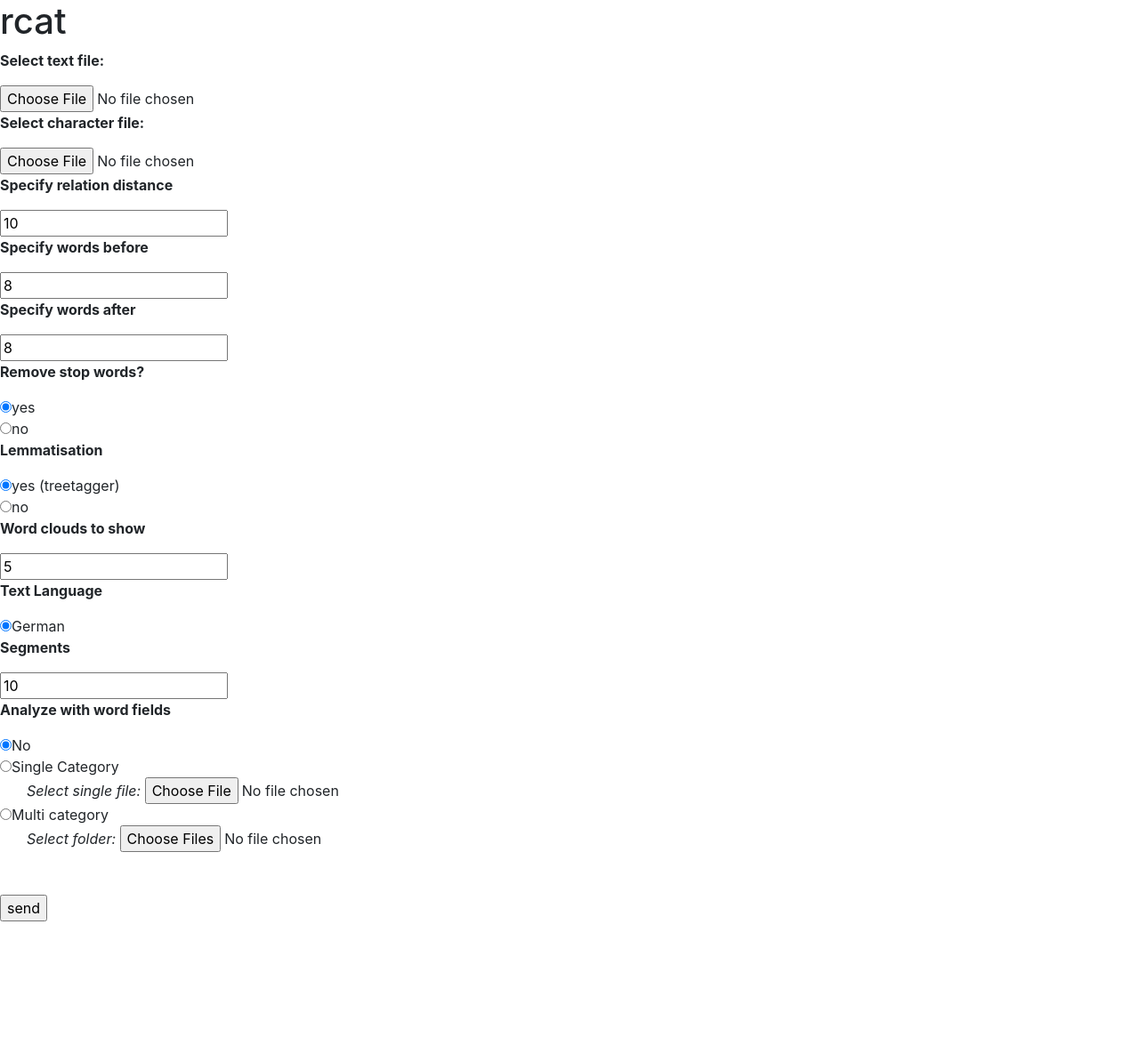
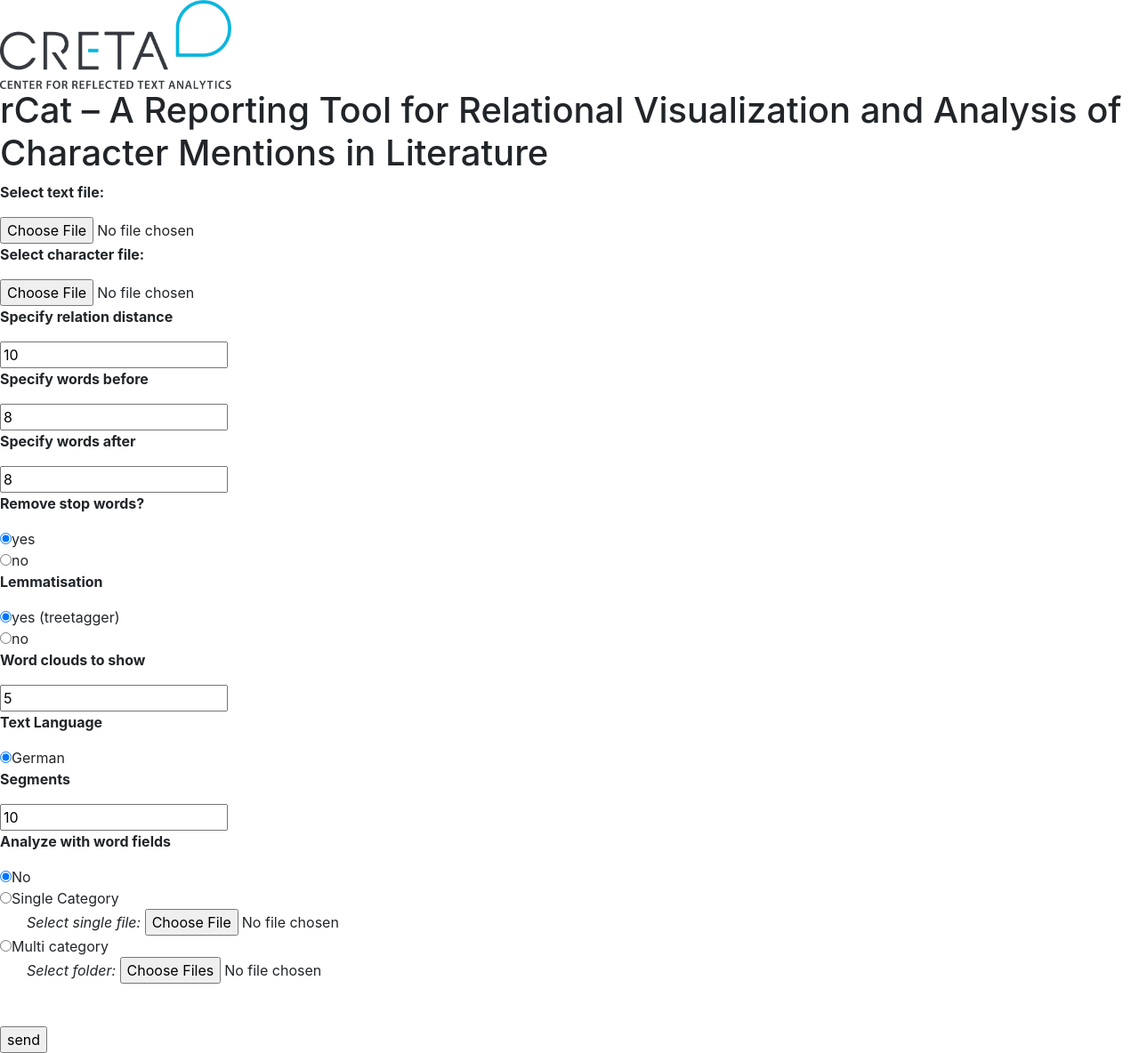
Before and after one commit to kimikadze/web-rcat, a Flask app: page / in a window 1280 px wide. Shown: the whole page at 89% size. Before the commit the page ends 1036 px from the top, so only its background shows below. Run offline with Flask 2, Linux system fonts and the light colour scheme; parts of the project's set-up code (start-up, migrations or seed data) failed here and were passed over; some libraries are stand-ins or nearby versions.

Commit message:
title and creta pic

```diff
--- a/flask_app/templates/rcat.html
+++ b/flask_app/templates/rcat.html
@@ -4,13 +4,15 @@
     <head>
         <title>rCat</title>
        <link rel="stylesheet" media="screen" href ="static/bootstrap.min.css">
-       <link rel="stylesheet" href="static/bootstrap-theme.min.css">
+       <!--<link rel="stylesheet" href="static/bootstrap-theme.min.css">-->
+        <link rel="stylesheet" type="text/css" href="rcat_stylesheet.css">
        <meta name="viewport" content = "width=device-width, initial-scale=1.0">
 
     </head>
     <body>
 
-<h1>rcat</h1>
+<img src="../graphics/Logo_creta.jpg" alt="right" width=260pt" height="100pt">
+<h1>rCat – A Reporting Tool for Relational Visualization and Analysis of Character Mentions in Literature</h1>
 <form id="upload", action="{{ url_for('upload') }}" method="POST" enctype="multipart/form-data">
 
 
--- a/flask_app/templates/rcat_done.html
+++ b/flask_app/templates/rcat_done.html
@@ -18,7 +18,7 @@
     <div class="container", align="left">
     <!-- <a href="../rcat_app/relations.pdf" target="blank"> -->
         <a href="/return-file/" target="blank">
-        <button class="btn btn-default">Get your file</button>
+        <button class="btn btn-default">You can download the results here.</button>
     </a>
 
 </div>
--- /dev/null
+++ b/flask_app/templates/rcat_stylesheet.css
@@ -0,0 +1,13 @@
+<!--img#corner_pic {
+position: absolute;
+right: 0;
+top: 0;
+display: block;
+width: 100px; /* entspricht der Grafikbreite */
+height: 50px; /* entspricht der Grafikhöhe */
+background: url(../graphics/Logo_creta.eps);
+}
+
+img#corner_pic span {
+display: none;
+}-->
```
Also changed, not shown: flask_app/graphics/Logo_creta.jpg (added), flask_app/graphics/creta_icon.gif (added), 1 other file.
